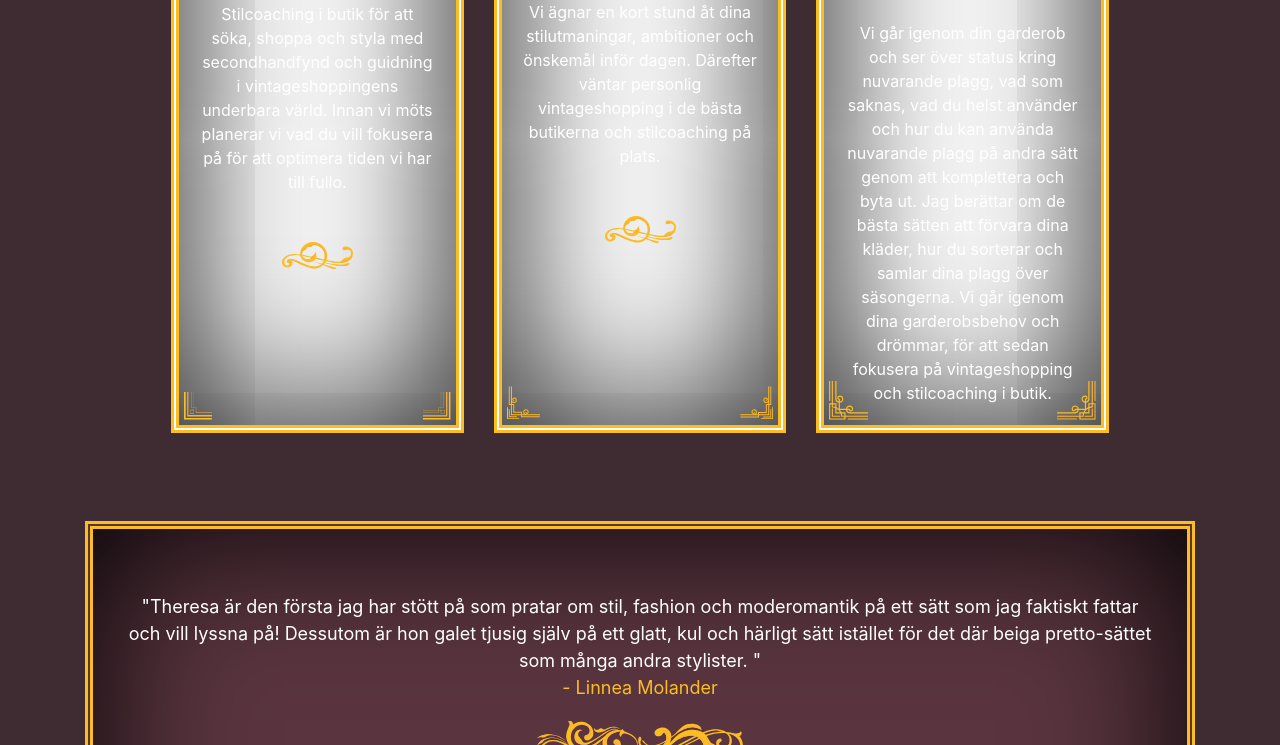
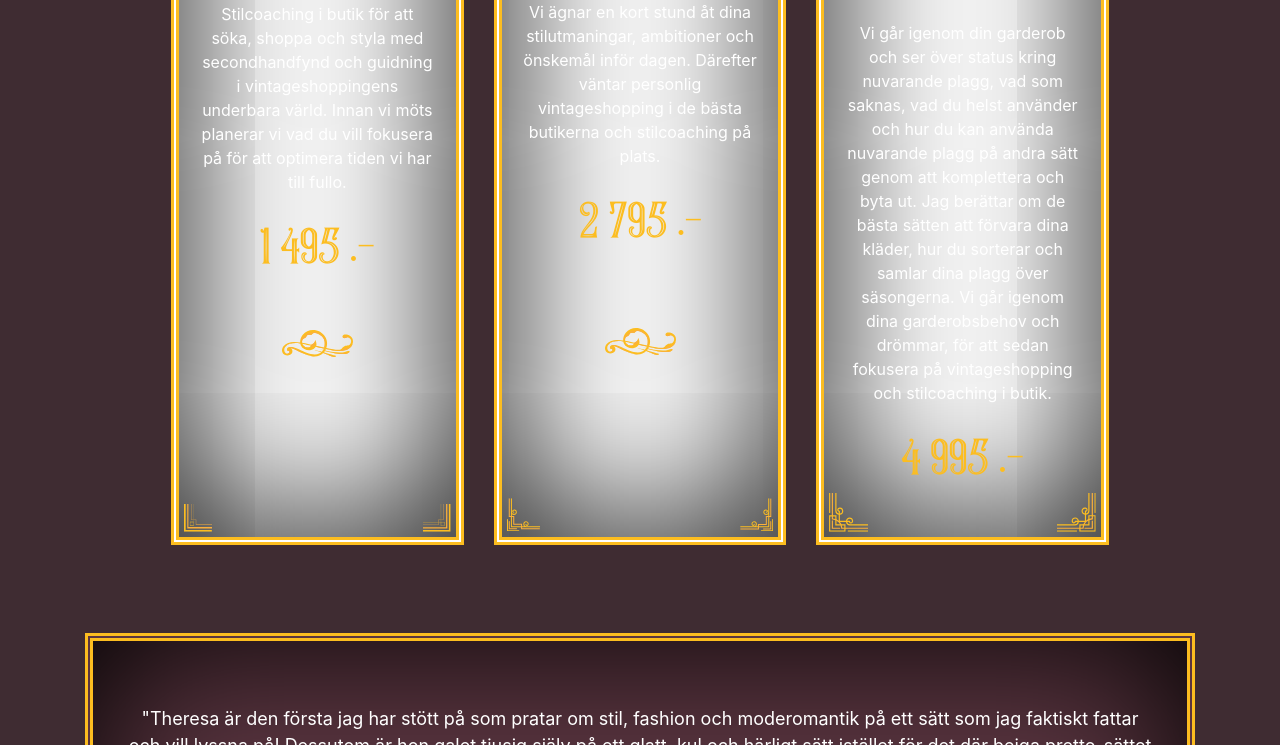
Before and after one commit to seybold/axostil, a website with bundled scripts: page index.html in a window 1280 px wide. Shown: the part 2402-3147 px from the top of the page. Built offline with nearby package versions, Linux system fonts and the light colour scheme; a web font is replaced by a local one.

Commit message:
Added prices

```diff
--- a/index.html
+++ b/index.html
@@ -142,7 +142,7 @@
         <div class="container" style="max-width:1000px">
             <div class="row">
                 <div class="card-deck mb-3 text-center">
-                    <div class="card mb-4 box-shadow">
+                    <div class="card mb-4 box-shadow" onclick="sendMail('I wanna get started!')">
                         <div class="card-header">
                             <img src="img/cards/offer1-edge3.svg"
                                 style="width: 10%; position: absolute; left: 5px; top: 5px" />
@@ -169,7 +169,10 @@
                             Stilcoaching i butik för att söka, shoppa och styla med secondhandfynd och
                             guidning i vintageshoppingens underbara värld. Innan vi möts planerar vi vad
                             du vill fokusera på för att optimera tiden vi har till fullo.
-                            <br /><br /><br />
+                            <ul class="list-unstyled mt-3 mb-4">
+                                <li><span style="color: #fcbd20; font-size: 3em;">1 495 .-</span></li>
+                            </ul>
+                            <br />
                             <img src="img/cards/separator1.svg" style="width: 30%; bottom: 20px" />
 
                             <img src="img/cards/offer1-edge3.svg" style="
@@ -188,7 +191,8 @@
                                     " />
                         </div>
                     </div>
-                    <div class="card mb-4 box-shadow">
+                    </a>
+                    <div class="card mb-4 box-shadow" onclick="sendMail('I\'m halfway there!')">
                         <div class="card-header">
                             <img src="img/cards/offer2-edge3.svg"
                                 style="width: 12%; position: absolute; left: 5px; top: 5px" />
@@ -216,8 +220,11 @@
                             Vi ägnar en kort stund åt dina stilutmaningar, ambitioner och önskemål inför
                             dagen. Därefter väntar personlig vintageshopping i de bästa butikerna och
                             stilcoaching på plats.
-                            <br /><br /><br />
-                            <img src="img/cards/separator1.svg" style="width: 30%; bottom: 20px" />
+                            <ul class="list-unstyled mt-3 mb-4">
+                                <li><span style="color: #fcbd20; font-size: 3em;">2 795 .-</span></li>
+                            </ul>
+                            <br /><br />
+                            <img src="img/cards/separator1.svg" style="width: 30%; bottom: 100px" />
                             <img src="img/cards/offer2-edge3.svg" style="
                                         width: 12%;
                                         position: absolute;
@@ -234,7 +241,7 @@
                                     " />
                         </div>
                     </div>
-                    <div class="card mb-4 box-shadow">
+                    <div class="card mb-4 box-shadow" onclick="sendMail('I want the whole package!')">
                         <div class="card-header">
                             <img src="img/cards/offer3-edge3.svg"
                                 style="width: 14%; position: absolute; left: 5px; top: 5px" />
@@ -266,6 +273,9 @@
                             förvara dina kläder, hur du sorterar och samlar dina plagg över säsongerna. Vi
                             går igenom dina garderobsbehov och drömmar, för att sedan fokusera på
                             vintageshopping och stilcoaching i butik.
+                            <ul class="list-unstyled mt-3 mb-4">
+                                <li><span style="color: #fcbd20; font-size: 3em;">4 995 .-</span></li>
+                            </ul>
                             <img src="img/cards/offer3-edge3.svg" style="
                                         width: 14%;
                                         position: absolute;
@@ -313,7 +323,7 @@
         <div class="cta-content">
             <div class="container">
                 <h2>What are you waiting for?<br />Hör av dig!</h2>
-                <a href="mailto:theresa.skjolden@gmail.com" class="btn btn-outline btn-xl js-scroll-trigger">Kontakt</a>
+                <a href="mailto:theaxostyle@gmail.com" class="btn btn-outline btn-xl js-scroll-trigger">Kontakt</a>
             </div>
         </div>
         <div class="overlay"></div>
@@ -344,4 +354,10 @@
     <script src="js/new-age.min.js"></script>
 </body>
 
+<script>
+    function sendMail(subject) {
+        window.location.href = "mailto:theaxostyle@gmail.com?subject=" + subject;
+    }
+</script>
+
 </html>
```
